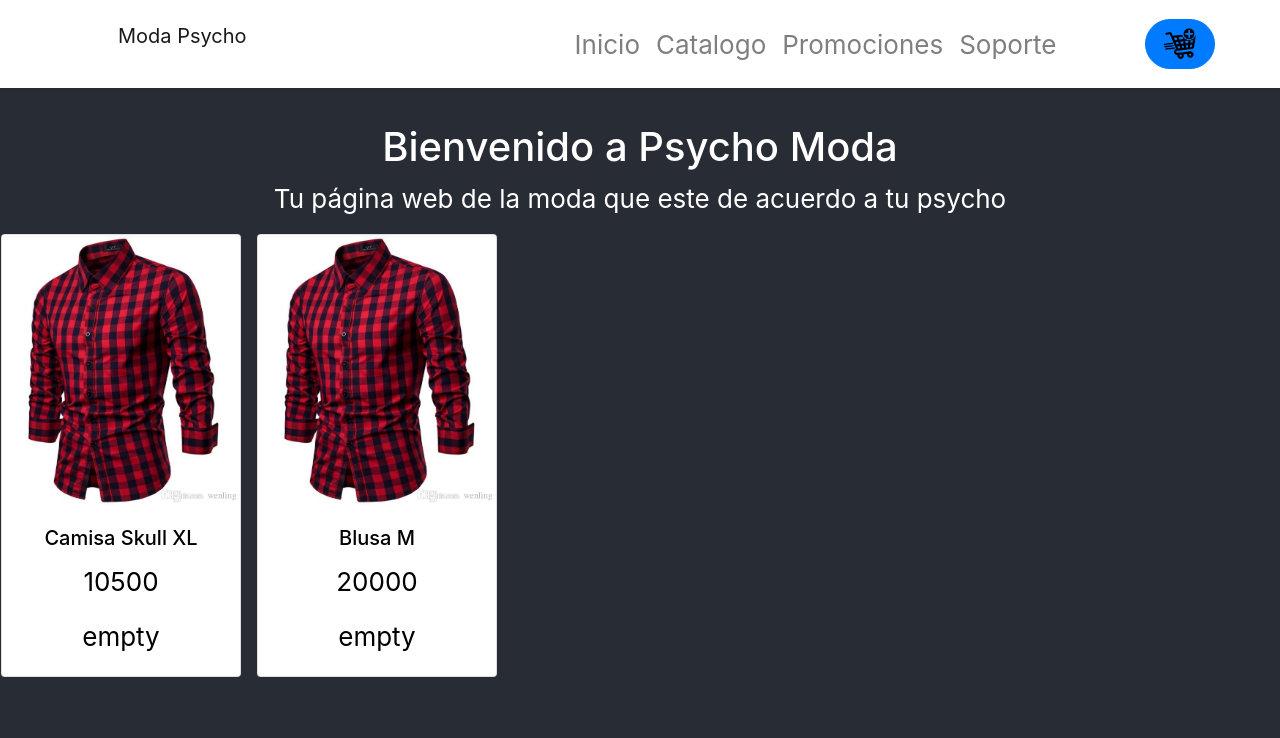
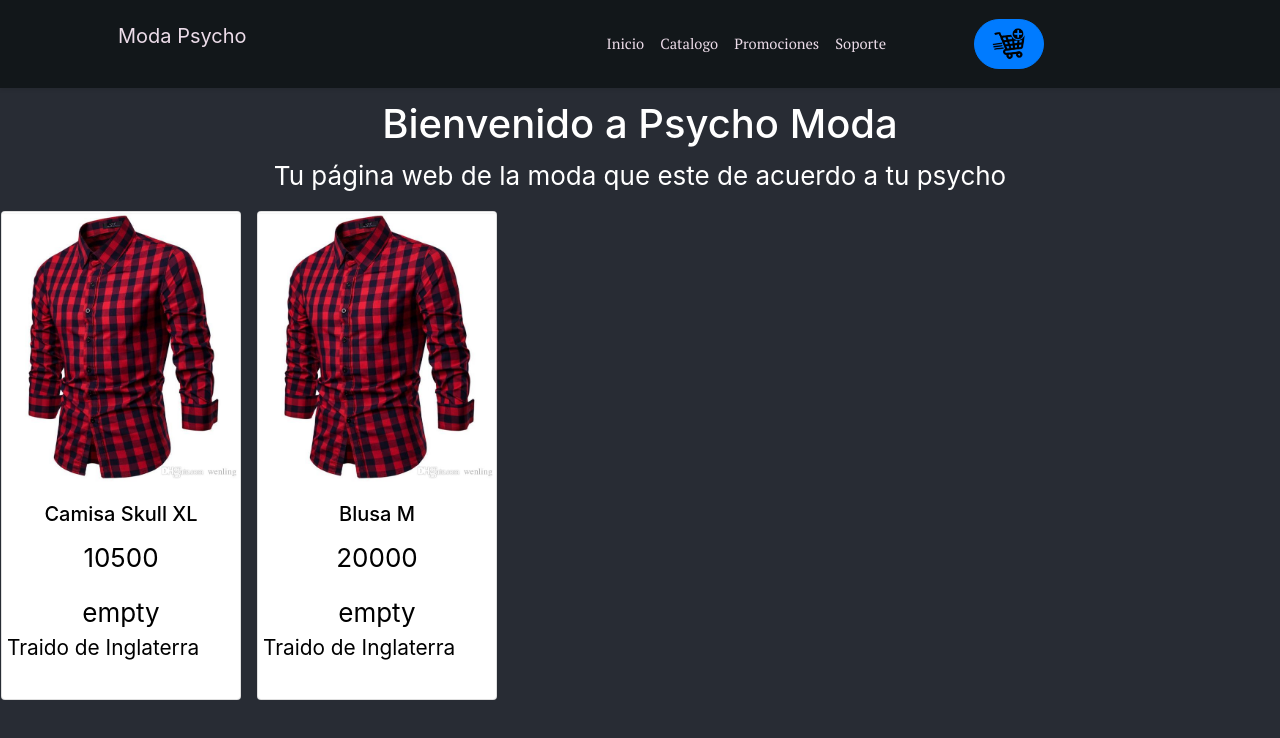
Before and after one commit to gabrielgalindor/RopaEcommerce, a React (Create React App) app: page / in a window 1280 px wide. Shown: the top 738 px of the page. Built offline with nearby package versions, Linux system fonts and the light colour scheme.

Commit message:
PsychoModa-Galindo

```diff
--- a/package.json
+++ b/package.json
@@ -6,10 +6,13 @@
     "@testing-library/jest-dom": "^5.14.1",
     "@testing-library/react": "^11.2.7",
     "@testing-library/user-event": "^12.8.3",
+    "animate.css": "^4.1.1",
     "react": "^17.0.2",
     "react-dom": "^17.0.2",
     "react-scripts": "4.0.3",
-    "web-vitals": "^1.1.2"
+    "swiper": "^6.8.4",
+    "web-vitals": "^1.1.2",
+    "wowjs": "^1.1.3"
   },
   "scripts": {
     "start": "react-scripts start",
--- a/public/index.html
+++ b/public/index.html
@@ -27,6 +27,10 @@
     -->
     <script src="https://code.jquery.com/jquery-3.5.1.slim.min.js" integrity="sha384-DfXdz2htPH0lsSSs5nCTpuj/zy4C+OGpamoFVy38MVBnE+IbbVYUew+OrCXaRkfj" crossorigin="anonymous"></script>
     <script src="https://cdn.jsdelivr.net/npm/bootstrap@4.6.0/dist/js/bootstrap.bundle.min.js" integrity="sha384-Piv4xVNRyMGpqkS2by6br4gNJ7DXjqk09RmUpJ8jgGtD7zP9yug3goQfGII0yAns" crossorigin="anonymous"></script>
+    <script src="https://cdnjs.cloudflare.com/ajax/libs/wow/1.1.2/wow.js" integrity="sha512-Rd5Gf5A6chsunOJte+gKWyECMqkG8MgBYD1u80LOOJBfl6ka9CtatRrD4P0P5Q5V/z/ecvOCSYC8tLoWNrCpPg==" crossorigin="anonymous" referrerpolicy="no-referrer"></script>
+    <link rel="preconnect" href="https://fonts.googleapis.com">
+    <link rel="preconnect" href="https://fonts.gstatic.com" crossorigin>
+    <link href="https://fonts.googleapis.com/css2?family=PT+Serif:ital,wght@0,400;0,700;1,400;1,700&display=swap" rel="stylesheet">
     <title>React App</title>
   </head>
   <body>
--- a/src/App.css
+++ b/src/App.css
@@ -36,3 +36,8 @@
     transform: rotate(360deg);
   }
 }
+
+
+.pt-serif {
+  font-family: 'PT Serif', serif;
+}
--- a/src/App.js
+++ b/src/App.js
@@ -10,6 +10,8 @@
 import {ItemCount} from './components/ItemCount/ItemCount.js'
 import { Item } from './components/Item/Item.js';
 import './components/Item/Item.css'
+import 'animate.css';
+import {ItemtDetail} from './components/ItemDetail/ItemDetail.js'
 
 
 const data = [
@@ -17,7 +19,10 @@
   {id: 1, price: 20000, name: "Blusa M", img: './imgsproductos/producto1.jpg'}
 ]
 
+
+
 function App() {
+
 
   const task = new Promise((resolve, reject) => {
     setTimeout(() => {
@@ -37,6 +42,8 @@
 
   const [itemData, setItem] = useState(null);
 
+
+
   return (
     <div className="App">
       <header className="App-header">
@@ -46,7 +53,9 @@
         <ItemListContainer greetings="Bienvenido a Psycho Moda">
           <div className="row">
                 {itemData && itemData.map(({name, price, img}) =>(
-                  <Item key={name} name={name} price={price} img={img}>  </Item>
+                  <Item key={name} name={name} price={price} img={img}>
+                      <ItemtDetail/>
+                   </Item>
                 ))}
             </div>
         </ItemListContainer>
--- a/src/components/Item/Item.js
+++ b/src/components/Item/Item.js
@@ -3,20 +3,21 @@
 
 
 
-export const Item = ({name, price, img}) =>{
+export const Item = (props) =>{
 
 
 
 
     return(
         <div className="card">
-        <img className="card-img-top" src={img} />
+        <img className="card-img-top" src={props.img} />
         <div className="card-body">
-            <h5 className="card-title">{name}</h5>
-            <p> {price} </p>
+            <h5 className="card-title">{props.name}</h5>
+            <p> {props.price} </p>
             <div className="inline-card">
                 empty
             </div>
+            <span className="small"> {props.children} </span>
         </div>
         </div>
     )
--- /dev/null
+++ b/src/components/ItemDetail/ItemDetail.js
@@ -0,0 +1,27 @@
+import { useState } from 'react';
+
+export const ItemtDetail = (props)=>{
+
+    const [details,setDetails] = useState([]);
+
+    const ItemDetailPromise = (data)=>{
+        const p = new Promise ((resolve,reject) => {
+            if(data){
+                resolve(data);
+            }else{
+                reject("No tenemos información");
+            }
+        });
+
+        p.then(res => { setDetails(res)}).catch(err => setDetails(err));
+    };
+
+    ItemDetailPromise('Traido de Inglaterra');
+
+    return(
+
+        <div className="row">
+            <p> {details} </p>
+        </div>
+    )
+}
--- a/src/components/NavBar.css
+++ b/src/components/NavBar.css
@@ -1,13 +1,28 @@
 #mainNav{
     padding-top: 1rem;
     padding-bottom: 1rem;
-    background-color: #fff;
+    background-color: #12171a;
+    color: #ecdce9;
 }
 
 #mainNav p {
-    margin-right: 20rem;
+    margin-right: 22rem;
+    color: #ecdce9;
 }
 
 #btn-cart{
     margin-left: 5rem;
+    color: #ecdce9;
 }
+
+.navbar-light .navbar-nav .nav-link{
+    color: #ecdce9;
+    text-decoration: none;
+    font-size: 11pt;
+}
+
+.navbar-light .navbar-nav .nav-link:hover{
+    color: #c1a7b3!important;
+    text-decoration: none;
+    font-size: 11pt;
+}
--- a/src/components/NavBar.js
+++ b/src/components/NavBar.js
@@ -9,10 +9,10 @@
                 </button>
                 <div className="collapse navbar-collapse" id="navbarResponsive">
                     <ul className="navbar-nav ms-auto me-4 my-3 my-lg-0">
-                        <li className="nav-item"><a className="nav-link me-lg-3" href="#features"> Inicio </a></li>
-                        <li className="nav-item"><a className="nav-link me-lg-3" href="#download"> Catalogo </a></li>
-                        <li className="nav-item"><a className="nav-link me-lg-3" href="#download"> Promociones </a></li>
-                        <li className="nav-item"><a className="nav-link me-lg-3" href="#download"> Soporte </a></li>
+                        <li className="nav-item"><a className="nav-link me-lg-3 pt-serif" href="#features"> Inicio </a></li>
+                        <li className="nav-item"><a className="nav-link me-lg-3 pt-serif" href="#download"> Catalogo </a></li>
+                        <li className="nav-item"><a className="nav-link me-lg-3 pt-serif" href="#download"> Promociones </a></li>
+                        <li className="nav-item"><a className="nav-link me-lg-3 pt-serif" href="#download"> Soporte </a></li>
                     </ul>
                     <button id="btn-cart" className="btn btn-primary rounded-pill px-3 mb-2 mb-lg-0" data-bs-toggle="modal" data-bs-target="#feedbackModal">
                         <span className="d-flex align-items-center">
```
Also changed, not shown: 1 other file (tests, documents, lock files or other folders).
